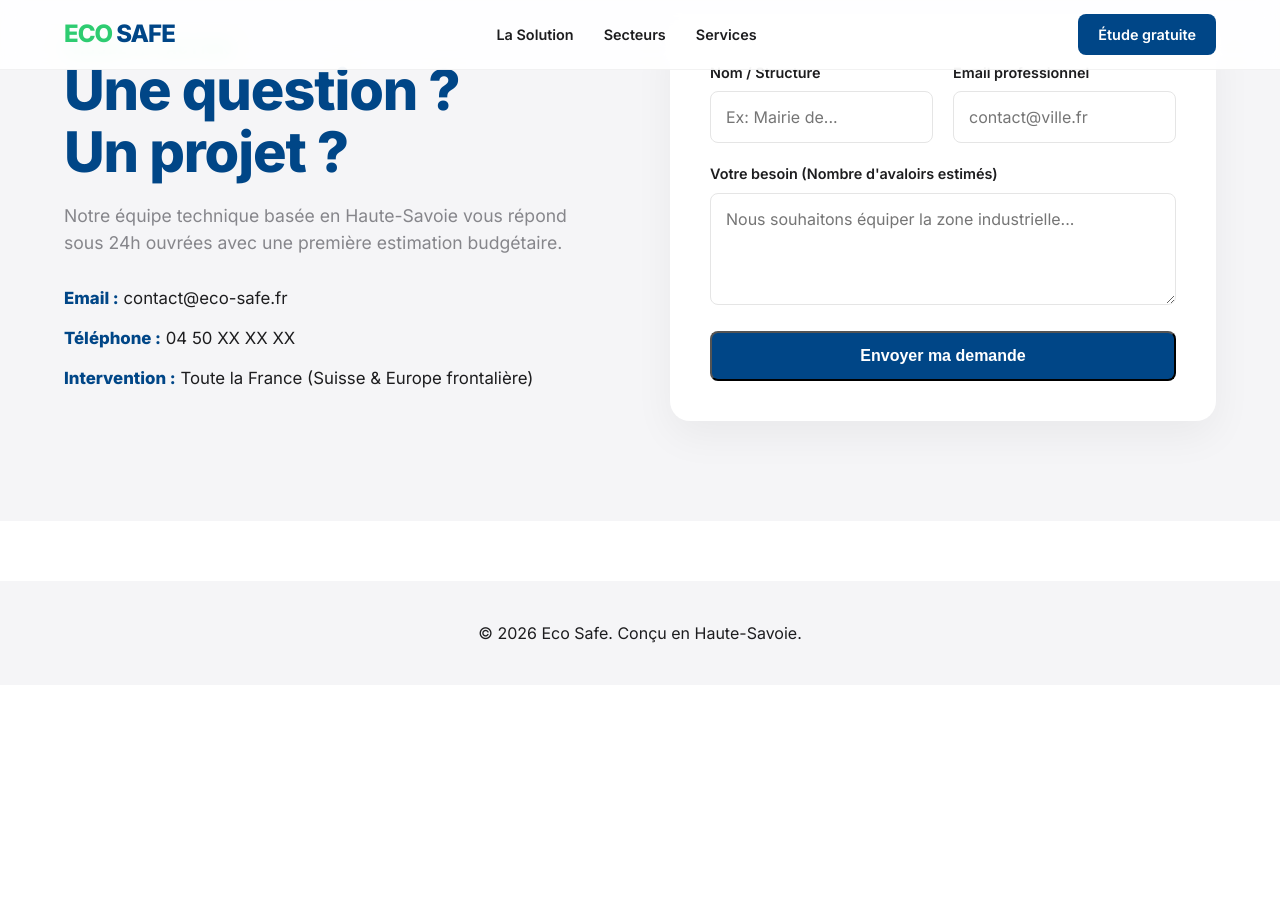
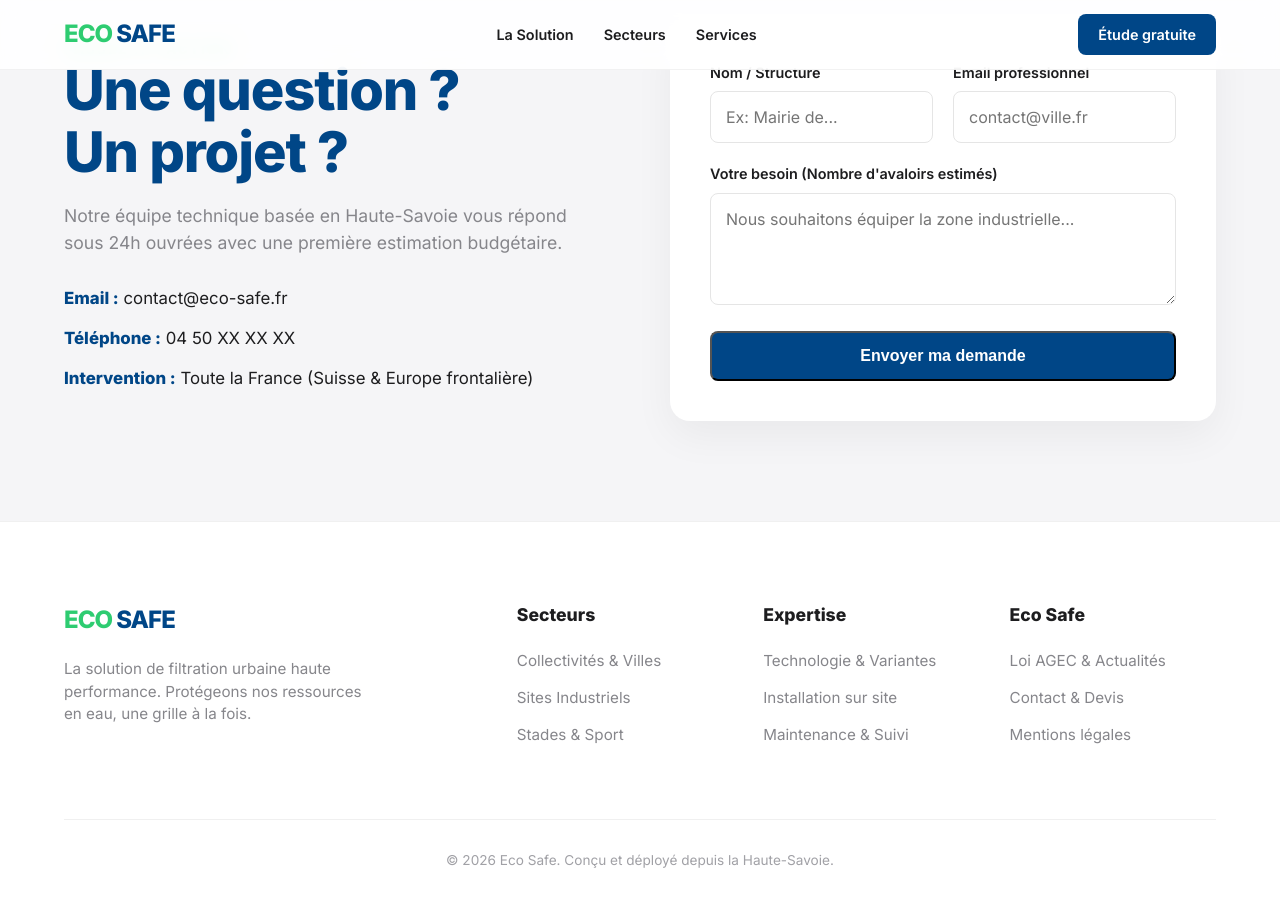
Before and after one commit to DuvalDVL/ecosafe, a Jekyll site: the page built from index.html, in a window 1280 px wide and 900 px high, scrolled down 6655 px. Built offline with Jekyll 4.4.1, drawn with Linux system fonts in a browser that asks for light colours; before the commit the page ends 7340 px from its top, so only the background shows below that.

Commit message:
Update footer.html

```diff
--- a/_includes/footer.html
+++ b/_includes/footer.html
@@ -1,3 +1,67 @@
-<footer style="padding: 40px 0; text-align: center; background: #f5f5f7; margin-top: 60px;">
-  <p>© 2026 Eco Safe. Conçu en Haute-Savoie.</p>
+<footer class="site-footer">
+  <div class="container">
+    <div class="footer-grid">
+
+      <div class="footer-brand">
+        <a href="{{ site.baseurl }}/" class="logo" style="margin-bottom: 20px; display: inline-block;"><strong>ECO</strong> SAFE</a>
+        <p style="color: var(--text-muted); font-size: 0.95rem; max-width: 300px;">
+          La solution de filtration urbaine haute performance. Protégeons nos ressources en eau, une grille à la fois.
+        </p>
+      </div>
+
+      <div class="footer-links">
+        <h4>Secteurs</h4>
+        <ul>
+          <li><a href="{{ site.baseurl }}/secteurs/collectivites/">Collectivités & Villes</a></li>
+          <li><a href="{{ site.baseurl }}/secteurs/industries/">Sites Industriels</a></li>
+          <li><a href="{{ site.baseurl }}/secteurs/enceintes-sportives/">Stades & Sport</a></li>
+        </ul>
+      </div>
+
+      <div class="footer-links">
+        <h4>Expertise</h4>
+        <ul>
+          <li><a href="{{ site.baseurl }}/produit/">Technologie & Variantes</a></li>
+          <li><a href="{{ site.baseurl }}/services/installation-et-pose/">Installation sur site</a></li>
+          <li><a href="{{ site.baseurl }}/services/maintenance-et-entretien/">Maintenance & Suivi</a></li>
+        </ul>
+      </div>
+
+      <div class="footer-links">
+        <h4>Eco Safe</h4>
+        <ul>
+          <li><a href="{{ site.baseurl }}/blog/">Loi AGEC & Actualités</a></li>
+          <li><a href="#contact">Contact & Devis</a></li>
+          <li><a href="{{ site.baseurl }}/mentions-legales/">Mentions légales</a></li>
+        </ul>
+      </div>
+
+    </div>
+
+    <div class="footer-bottom">
+      <p>© 2026 Eco Safe. Conçu et déployé depuis la Haute-Savoie.</p>
+    </div>
+  </div>
 </footer>
+
+<style>
+/* Style spécifique au footer (peut rester ici ou aller dans style.css) */
+.site-footer { background: var(--bg-white); padding: 80px 0 30px; border-top: 1px solid #f0f0f0; }
+.footer-grid { display: grid; grid-template-columns: 2fr 1fr 1fr 1fr; gap: 40px; margin-bottom: 60px; }
+.footer-links h4 { font-size: 1.1rem; color: var(--text-main); margin-bottom: 20px; }
+.footer-links ul { list-style: none; padding: 0; margin: 0; }
+.footer-links li { margin-bottom: 12px; }
+.footer-links a { color: var(--text-muted); font-size: 0.95rem; transition: color 0.3s; }
+.footer-links a:hover { color: var(--eco-blue); }
+.footer-bottom { text-align: center; border-top: 1px solid #f0f0f0; padding-top: 30px; color: #a1a1a6; font-size: 0.85rem; }
+
+@media (max-width: 992px) {
+  .footer-grid { grid-template-columns: 1fr 1fr; gap: 40px 20px; }
+  .footer-brand { grid-column: span 2; }
+}
+@media (max-width: 500px) {
+  .footer-grid { grid-template-columns: 1fr; text-align: center; }
+  .footer-brand { grid-column: span 1; margin: 0 auto; }
+  .footer-brand p { margin: 0 auto; }
+}
+</style>
```
